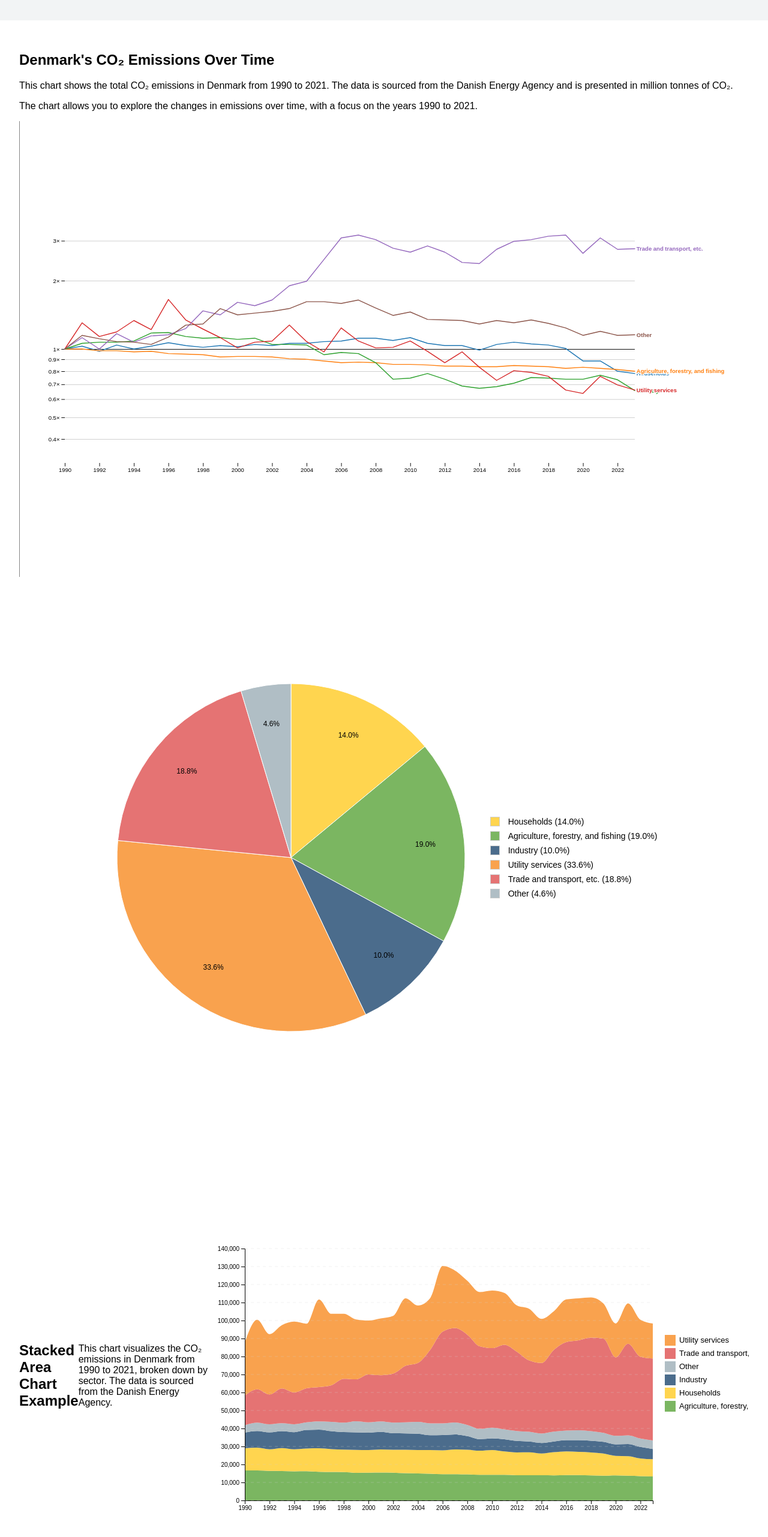
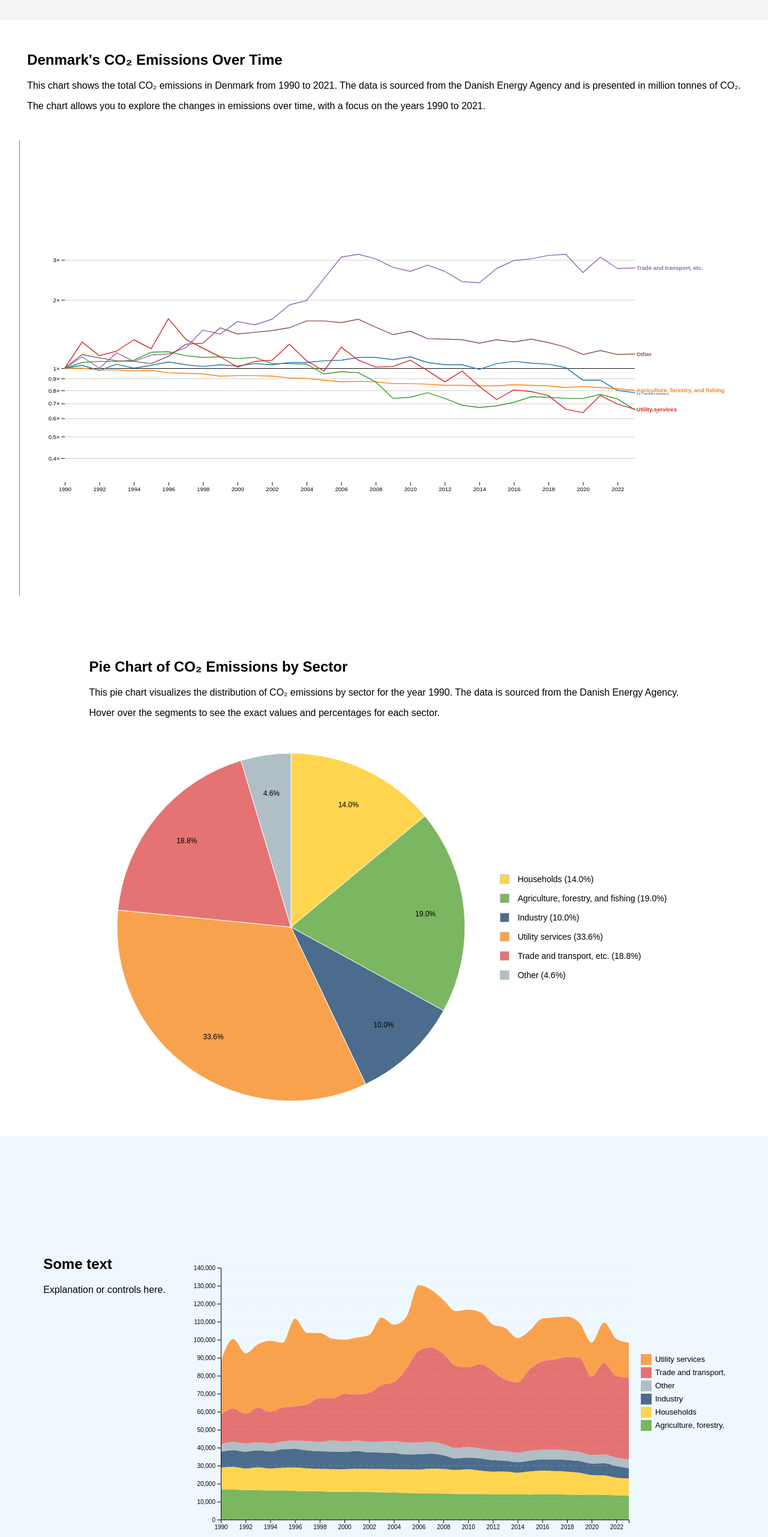
Before and after one commit to MikkelBKristensen/CreativeDatavisualization, a SvelteKit app in the folder CreativeDataVizExam/: page / in a window 1280 px wide. Shown: the part 1758-4321 px from the top of the page at 60% size. Built offline with nearby package versions, Linux system fonts and the light colour scheme.

Commit message:
More changes

```diff
--- a/CreativeDataVizExam/src/app.css
+++ b/CreativeDataVizExam/src/app.css
@@ -27,3 +27,54 @@ body::-webkit-scrollbar,
 main::-webkit-scrollbar {
   display: none;                /* Chrome, Safari, Opera */
 }
+
+/* Flexible container for viz + text side by side or stacked */
+.viz-flex-container {
+  display: flex;
+  flex-wrap: wrap;
+  gap: 2rem;
+  align-items: flex-start;
+  justify-content: center;
+}
+
+/* Text on left, viz on right */
+.viz-flex-container.left .viz-text {
+  order: 1;
+}
+.viz-flex-container.left .viz-chart {
+  order: 2;
+}
+
+/* Viz on left, text on right */
+.viz-flex-container.right .viz-chart {
+  order: 1;
+}
+.viz-flex-container.right .viz-text {
+  order: 2;
+}
+
+.viz-flex-container.vertical {
+  flex-direction: column;
+  align-items: stretch;
+}
+
+.mt-4 { margin-top: 1rem; }
+.mb-4 { margin-bottom: 1rem; }
+.ml-4 { margin-left: 1rem; }
+.mr-4 { margin-right: 1rem; }
+.mx-2 { margin-left: 0.5rem; margin-right: 0.5rem; }
+.my-2 { margin-top: 0.5rem; margin-bottom: 0.5rem; }
+.ml-2 { margin-left: 0.5rem; }
+.mr-2 { margin-right: 0.5rem; }
+
+/* Stack on small screens */
+@media (max-width: 800px) {
+  .viz-flex-container {
+    flex-direction: column;
+    align-items: stretch;
+  }
+  .viz-flex-container .viz-text,
+  .viz-flex-container .viz-chart {
+    order: unset;
+  }
+}
--- a/CreativeDataVizExam/src/lib/components/PieChart.svelte
+++ b/CreativeDataVizExam/src/lib/components/PieChart.svelte
@@ -15,5 +15,20 @@
 </script>
 
 <section class="section">
-  <div bind:this={chartContainer}></div>
+  <div class="viz-flex-container">
+    <div class="viz-text">
+      <h2>Pie Chart of CO₂ Emissions by Sector</h2>
+      <p>
+        This pie chart visualizes the distribution of CO₂ emissions by sector
+        for the year {year}. The data is sourced from the Danish Energy Agency.
+      </p>
+      <p>
+        Hover over the segments to see the exact values and percentages for each
+        sector.
+      </p>
+    </div>
+    <div class="viz-chart ml-4">
+      <div bind:this={chartContainer}></div>
+    </div>
+  </div>
 </section>
--- a/CreativeDataVizExam/src/lib/components/SectionIndexChart.svelte
+++ b/CreativeDataVizExam/src/lib/components/SectionIndexChart.svelte
@@ -12,9 +12,9 @@
 </script>
 
 <section class="section">
-  <!-- <h2>Denmark's CO₂ Emissions Over Time</h2> -->
-  <div>
-    <div>
+  <div class="viz-flex-container">
+    <div class="viz-text">
+      <!-- The text is just placeholder text -->
       <h2>Denmark's CO₂ Emissions Over Time</h2>
       <p>
         This chart shows the total CO₂ emissions in Denmark from 1990 to 2021.
@@ -26,6 +26,8 @@
         a focus on the years 1990 to 2021.
       </p>
     </div>
-    <div bind:this={chartContainer}></div>
+    <div class="viz-chart">
+      <div bind:this={chartContainer}></div>
+    </div>
   </div>
 </section>
--- a/CreativeDataVizExam/src/lib/components/StackedAreaChart.svelte
+++ b/CreativeDataVizExam/src/lib/components/StackedAreaChart.svelte
@@ -13,13 +13,14 @@
   });
 </script>
 
-<section class="section">
-  <h2>Stacked Area Chart Example</h2>
-  <p>
-    This chart visualizes the CO₂ emissions in Denmark from 1990 to 2021, broken
-    down by sector. The data is sourced from the Danish Energy Agency.
-  </p>
-  <div>
-    <div bind:this={chartContainer}></div>
+<section class="section" style="background-color: aliceblue;">
+  <div class="viz-flex-container">
+    <div class="viz-text">
+      <h2>Some text</h2>
+      <p>Explanation or controls here.</p>
+    </div>
+    <div class="viz-chart">
+      <div bind:this={chartContainer}></div>
+    </div>
   </div>
 </section>
```
Also changed, not shown: CreativeDataVizExam/src/lib/utils/emissionPieChart.js, CreativeDataVizExam/src/lib/utils/stackedAreaChart.js.
